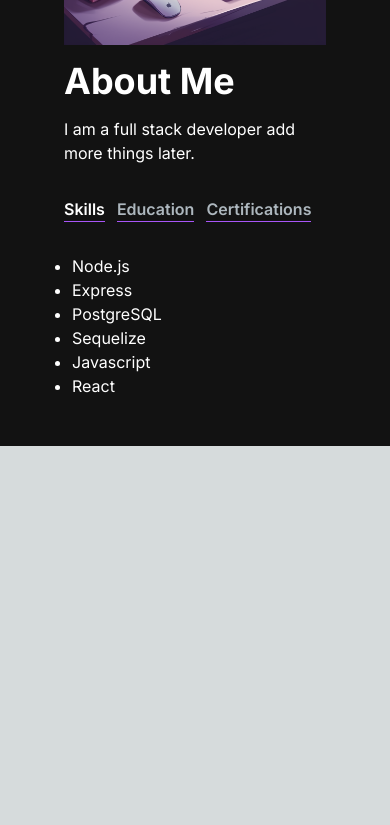
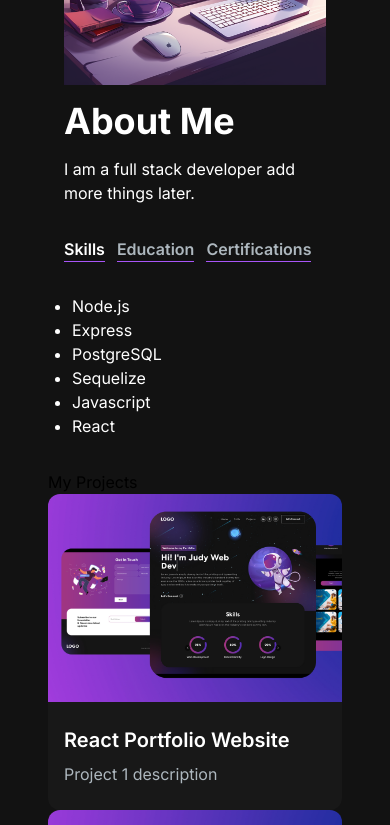
Before and after one commit to JoshCodeAligator/joshua-portfolio-website, a Next.js app: page / in a window 390 px wide. Shown: the part 903-1728 px from the top of the page. Before the commit the page ends 1349 px from the top, so only its background shows below. Built offline with nearby package versions, Linux system fonts and the light colour scheme.

Commit message:
Implement ProjectSection

```diff
--- a/src/app/components/ProjectCard.jsx
+++ b/src/app/components/ProjectCard.jsx
@@ -4,12 +4,14 @@ const ProjectCard = ({ imgUrl, title, description }) => {
   return (
     <div>
       <div
-        className="h-52 md:h-72"
+        className="h-52 md:h-72 rounded-t-xl relative group"
         style={{ background: `url(${imgUrl})`, backgroundSize: "cover" }}
-      ></div>
-      <div className="text-white">
-        <h5>{title}</h5>
-        <p>{description}</p>
+      >
+        <div className="overlay absolute top-0 left-0 w-full h-full bg-[#181818] bg-opacity-0 hidden"></div>
+      </div>
+      <div className="text-white rounded-b-xl bg-[#181818] py-6 px-4">
+        <h5 className="text-xl font-semibold mb-2">{title}</h5>
+        <p className="text-[#ADB7BE]">{description}</p>
       </div>
     </div>
   );
--- a/src/app/components/ProjectSection.jsx
+++ b/src/app/components/ProjectSection.jsx
@@ -44,13 +44,23 @@ const projectsData = [
     image: "/images/projects/1.png",
     tag: ["All", "Web"],
   },
-]
+];
 
 const ProjectSection = () => {
   return (
     <>
       <h2>My Projects</h2>
-      <div>{projectsData.map((project) => <ProjectCard key={project.id} title={project.title} description={project.description} imgUrl={project.image}/>)}</div>
+      <div>
+        {projectsData.map((project) => (
+          <ProjectCard
+            key={project.id}
+            title={project.title}
+            description={project.description}
+            imgUrl={project.image}
+            tags={project}
+          />
+        ))}
+      </div>
     </>
   );
 };
--- a/src/app/page.js
+++ b/src/app/page.js
@@ -2,6 +2,7 @@ import Image from "next/image";
 import HeroSection from "./components/HeroSection";
 import Navbar from "./components/Navbar";
 import AboutSection from "./components/AboutSection";
+import ProjectSection from "./components/ProjectSection";
 
 export default function Home() {
   return (
@@ -10,6 +11,7 @@ export default function Home() {
       <div className="container mt-24 mx-auto px-12 py-4">
         <HeroSection />
         <AboutSection/>
+        <ProjectSection/>
       </div>
     </main>
   );
```
Lines whose indentation alone changed are shown as unchanged.
